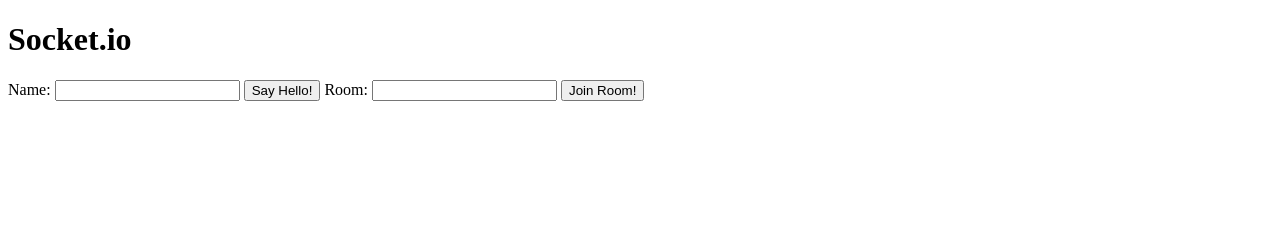
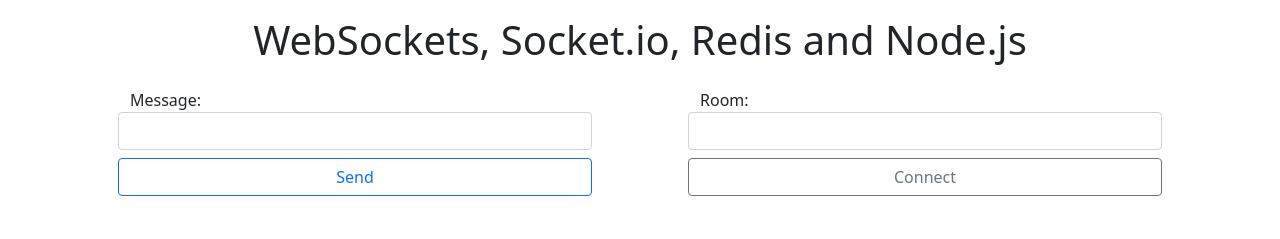
Before and after one commit to alishgiri/node_postgres_playground, a website: page src/static/rooms_socket.html in a window 1280 px wide. Drawn offline with nearby package versions, Linux system fonts and the light colour scheme.

Commit message:
Update socket.io rooms example

```diff
--- a/src/socket.io/rooms_example.js
+++ b/src/socket.io/rooms_example.js
@@ -16,7 +16,7 @@
     });
 
     socket.on("event", (e) => {
-      socket.broadcast.to(e.room).emit("event", e.name + " says hello!");
+      socket.broadcast.to(e.room).emit("event", e.message);
     });
   });
 };
--- a/src/static/rooms_socket.html
+++ b/src/static/rooms_socket.html
@@ -4,20 +4,52 @@
     <meta charset="UTF-8" />
     <meta http-equiv="X-UA-Compatible" content="IE=edge" />
     <meta name="viewport" content="width=device-width, initial-scale=1.0" />
-    <title>Socket.io</title>
+    <link
+      rel="stylesheet"
+      crossorigin="anonymous"
+      href="https://cdn.jsdelivr.net/npm/bootstrap@5.0.2/dist/css/bootstrap.min.css"
+      integrity="sha384-EVSTQN3/azprG1Anm3QDgpJLIm9Nao0Yz1ztcQTwFspd3yD65VohhpuuCOmLASjC"
+    />
+    <title>Chat App</title>
   </head>
   <body>
-    <h1>Socket.io</h1>
-
-    <label for="name">Name:</label>
-    <input type="text" id="name" />
-    <button id="say_hello">Say Hello!</button>
-
-    <label for="room">Room:</label>
-    <input type="text" id="room" />
-    <button id="join_room">Join Room!</button>
-
-    <ul id="list"></ul>
+    <div class="container py-3">
+      <h1 class="text-center">WebSockets, Socket.io, Redis and Node.js</h1>
+      <div class="row mt-4">
+        <div class="col mx-5">
+          <form>
+            <div class="row mb-3">
+              <label for="message">Message:</label>
+              <input type="text" id="message" class="form-control" />
+              <button
+                type="button"
+                id="say_hello"
+                class="my-2 btn btn-outline-primary"
+              >
+                Send
+              </button>
+            </div>
+          </form>
+          <ul id="messages_list"></ul>
+        </div>
+        <div class="col mx-5">
+          <form>
+            <div class="row mb-3">
+              <label for="room">Room:</label>
+              <input type="text" id="room" class="form-control" />
+              <button
+                type="button"
+                id="join_room"
+                class="my-2 btn btn-outline-secondary"
+              >
+                Connect
+              </button>
+            </div>
+          </form>
+          <ul id="rooms_list"></ul>
+        </div>
+      </div>
+    </div>
 
     <script src="/socket.io/socket.io.js"></script>
     <script>
@@ -29,15 +61,19 @@
 
       document.getElementById("say_hello").addEventListener("click", (e) => {
         socket.emit("event", {
-          name: document.getElementById("name").value,
           room: document.getElementById("room").value,
+          message: document.getElementById("message").value,
         });
       });
 
       const addLi = (message) => {
+        let ulId = "messages_list";
+        if (message.includes("Joined")) {
+          ulId = "rooms_list";
+        }
         const li = document.createElement("li");
         li.appendChild(document.createTextNode(message));
-        document.getElementById("list").appendChild(li);
+        document.getElementById(ulId).appendChild(li);
       };
 
       socket.on("event", addLi);
```
